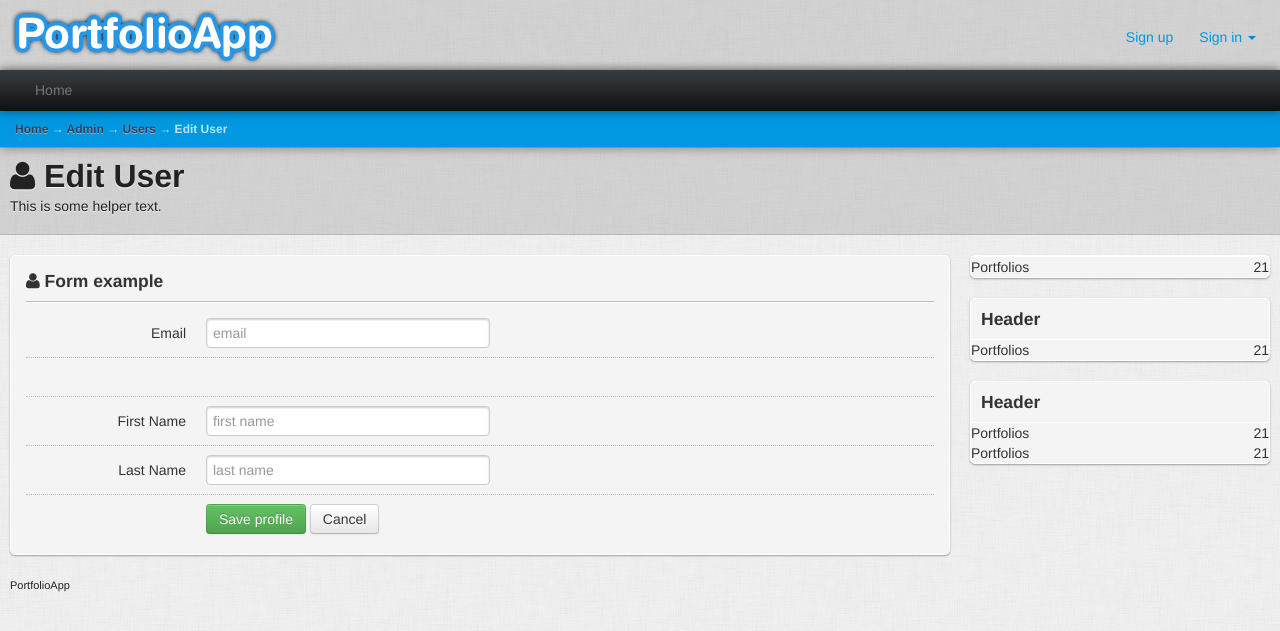
After one commit to jesselathamdev/portfolioapp-web, a Django app: template templates/admin/profiles/edit.html in a window 1280 px wide. The commit adds this page. Shown: the top 631 px of the page. Run offline with Django 3.2, Linux system fonts and the light colour scheme; the template is opened without the code that fills it, so the values that code supplies are empty; some libraries are stand-ins or nearby versions.

Commit message:
admin users list and edit

```diff
--- a/assets/css/styles.css
+++ b/assets/css/styles.css
@@ -173,6 +173,10 @@ section.body .main h2 {
   border-bottom: 1px solid #bbbbbb;
 }
 
+.widget.widget-stats .widget-header {
+  border-bottom: none;
+}
+
 .widget .widget-header h3,
 .widget .widget-header h4 {
   margin: 0px;
@@ -213,6 +217,36 @@ section.body .main h2 {
 .widget .widget-body ul li:last-child {
   padding-bottom: 5px;
   border-bottom: none;
+}
+
+.widget-stats {
+  background-color: #f4f4f5;
+  border: 1px solid #ffffff;
+  box-shadow: 0px 1px 2px rgba(0, 0, 0, 0.35);
+}
+
+.widget-stats .widget-header {
+  padding: 10px;
+}
+
+.widget-stats .widget-body {
+  padding-top: 0px;
+}
+
+.widget-stats .widget-body:before,
+.widget-stats .widget-body:after,
+.widget-stats .stats-row:before,
+.widget-stats .stats-row:after { display:table; content:""; line-height:0; }
+.widget-stats .widget-body:after,
+.widget-stats .stats-row:after { clear:both; }
+
+.widget-stats .stats-label {
+  float: left;
+  padding:
+}
+
+.widget-stats .stats-value {
+  float: right;
 }
 
 .widget .widget-footer {
--- a/portfolioapp/apps/admin/urls.py
+++ b/portfolioapp/apps/admin/urls.py
@@ -8,4 +8,7 @@ urlpatterns = patterns('',
     url(r'^stocks/(?P<stock_id>\d+)/$', 'portfolioapp.apps.admin.views.stock_edit', name='admin_stock_edit'),
 
     url(r'^markets/$', 'portfolioapp.apps.admin.views.market_index', name='admin_market_index'),
+
+    url(r'^users/$', 'portfolioapp.apps.admin.views.profile_index', name='admin_profile_index'),
+    url(r'^users/(?P<user_id>\d+)/$', 'portfolioapp.apps.admin.views.profile_edit', name='admin_profile_edit'),
 )
--- a/portfolioapp/apps/profiles/models.py
+++ b/portfolioapp/apps/profiles/models.py
@@ -55,6 +55,9 @@ class User(AbstractBaseUser, PermissionsMixin, TimeStampMixin):
     def get_short_name(self):
         return self.email
 
+    def full_name(self):
+        return self.get_full_name()
+
     def __unicode__(self):
         return self.email
 
--- /dev/null
+++ b/templates/admin/profiles/edit.html
@@ -0,0 +1,119 @@
+{% extends "base_two_columns.html" %}
+
+{% block browser_title %}Edit User{% endblock browser_title %}
+
+{% block breadcrumbs %}<a href="/">Home</a> &rarr; <a href="{% url "admin_home_index" %}">Admin</a> &rarr; <a href="{% url "admin_profile_index" %}">Users</a> &rarr; Edit User{% endblock breadcrumbs %}
+
+{% block page_title %}<i class="icon-user"></i> Edit User{% endblock page_title %}
+
+{% block content %}
+
+{% if form.errors %}
+<div class="alert alert-error">
+  <button type="button" class="close" data-dismiss="alert">&times;</button>
+  <strong>Whoops!</strong> There were some errors on the page that occurred while saving.
+</div>
+{% endif %}
+
+<div class="widget widget-simple">
+  <div class="widget-header">
+    <h4><i class="icon-user"></i> Form example</h4>
+  </div>
+  <div class="widget-body">
+    <form method="post" action="" class="form-horizontal">
+      {% csrf_token %}
+      <fieldset>
+        <ul class="dotted">
+          <li class="control-group">
+            <label class="control-label" for="{{ form.email.auto_id }}">Email</label>
+            <div class="controls">
+              <input type="text" id="{{ form.email.auto_id }}" name="{{ form.email.html_name }}" value="{{ form.email.value }}" placeholder="email" class="input-xlarge">
+            </div>
+          </li>
+          <li class="control-group">
+            &nbsp;
+          </li>
+          <li class="control-group">
+            <label class="control-label" for="{{ form.first_name.auto_id }}">First Name</label>
+            <div class="controls">
+              <input type="text" id="{{ form.first_name.auto_id }}" name="{{ form.first_name.html_name }}" value="{{ form.first_name.value }}" placeholder="first name" class="input-xlarge">
+            </div>
+          </li>
+          <li class="control-group">
+            <label class="control-label" for="{{ form.last_name.auto_id }}">Last Name</label>
+            <div class="controls">
+              <input type="text" id="{{ form.last_name.auto_id }}" name="{{ form.last_name.html_name }}" value="{{ form.last_name.value }}" placeholder="last name" class="input-xlarge">
+            </div>
+          </li>
+          <li class="control-group">
+            <div class="controls">
+              <button type="submit" class="btn btn-success">Save profile</button>
+              <button type="submit" class="btn" name="cancel">Cancel</button>
+            </div>
+          </li>
+        </ul>
+      </fieldset>
+    </form>
+  </div>
+</div>
+
+{% endblock content %}
+
+{% block sidebar %}
+<div class="widget widget-stats">
+  <div class="widget-body">
+    <div class="stats-label">
+      Portfolios
+    </div>
+    <div class="stats-value">
+      21
+    </div>
+  </div>
+</div>
+
+<div class="widget widget-stats">
+  <div class="widget-header">
+    <h4>Header</h4>
+  </div>
+  <div class="widget-body">
+    <div class="stats-label">
+      Portfolios
+    </div>
+    <div class="stats-value">
+      21
+    </div>
+  </div>
+</div>
+
+<div class="widget widget-stats">
+  <div class="widget-header">
+    <h4>Header</h4>
+  </div>
+  <div class="widget-body">
+    <div class="stats-row">
+      <div class="stats-label">
+        Portfolios
+      </div>
+      <div class="stats-value">
+        21
+      </div>
+    </div>
+    <div class="stats-row">
+      <div class="stats-label">
+        Portfolios
+      </div>
+      <div class="stats-value">
+        21
+      </div>
+    </div>
+  </div>
+</div>
+{% endblock sidebar %}
+
+{% block script %}
+<script type="text/javascript">
+  $(document).ready(function(){
+    $('#id_email').focus();
+  });
+</script>
+{% endblock script %}
--- a/templates/base.html
+++ b/templates/base.html
@@ -46,7 +46,7 @@
           {% endif %}
           {% if user.is_authenticated %}
           <li><a href="{% url 'profile_edit' %}">{{ user.get_full_name }}</a></li>
-          <li><a href="{% url 'profile_signout' %}">Sign out</a></li>
+          <li><a href="{% url 'profile_signout' %}">Sign out <i class="icon-signout"></i></a></li>
           {% elif not 'django.contrib.auth.views.login' in request.view_name %}
           <li class="dropdown">
             <a href="#" class="dropdown-toggle" data-toggle="dropdown">Sign in <b class="caret"></b></a>
@@ -71,7 +71,7 @@
     <div class="navbar navbar-static-top">
       <div class="navbar-inner">
         <div class="container">
-          {% include "common/main_navigation.html" %}
+          {% include "common/navigation_main.html" %}
         </div>
       </div>
       <div class="breadcrumbs">
--- a/templates/common/main_navigation.html
+++ b/templates/common/navigation_main.html
@@ -11,13 +11,14 @@
 </ul>
 {% if user.is_admin %}
 <ul class="nav pull-right">
-  <li class="dropdown {% navactive request "admin_home_index admin_stock_index admin_stock_edit admin_market_index" %}">
+  <li class="dropdown {% navactive request "admin_home_index admin_stock_index admin_stock_edit admin_market_index admin_profile_index admin_profile_edit" %}">
     <a href="#" class="dropdown-toggle" data-toggle="dropdown">Admin <b class="caret"></b></a>
     <ul class="dropdown-menu pull-right">
       <li><a role="menuitem" tabindex="-1" href="{% url 'portfolioapp.apps.admin.views.home_index' %}">Dashboard</a></li>
       <li class="divider"></li>
       <li><a href="{% url 'portfolioapp.apps.admin.views.stock_index' %}">Stocks</a></li>
       <li><a href="{% url 'portfolioapp.apps.admin.views.market_index' %}">Markets</a></li>
+      <li><a href="{% url 'portfolioapp.apps.admin.views.profile_index' %}">Users</a></li>
     </ul>
   </li>
 </ul>
```
Also changed, not shown: portfolioapp/apps/admin/views.py (+28 -15 lines), templates/admin/profiles/index.html (added, +44 -0 lines), templates/portfolios/portfolios/edit.html (renamed from templates/portfolios/portfolios/detail.html).
